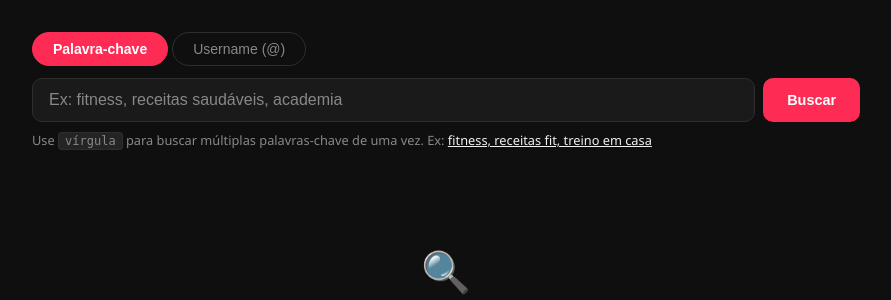
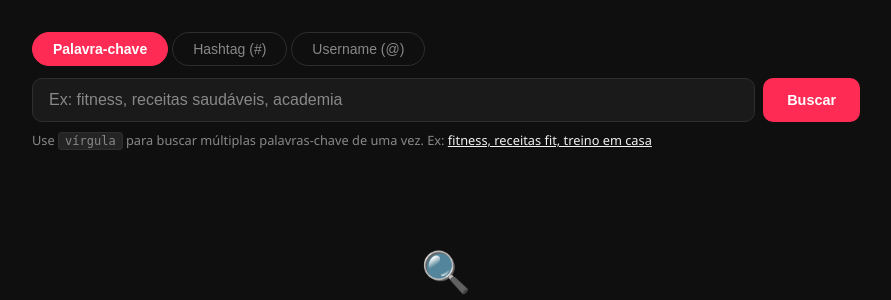
Before and after one commit to raffaelramalhorosa/tiktok-scrapper, a Flask app: page / in a window 1280 px wide. Shown: the part 61-361 px from the top of the page, without its empty margins (194-1085 px from the left). Run offline with Flask 3, Linux system fonts and the light colour scheme; parts of the project's set-up code (start-up, migrations or seed data) failed here and were passed over.

Commit message:
feat: adiciona busca por hashtag com paginação real
Novo endpoint /api/search/hashtag usa /public/hashtag/info + /public/hashtag/posts.
Ao contrário da busca por palavra-chave, o cursor de hashtag é estável e
retorna conteúdo realmente novo a cada página.

Co-Authored-By: Claude Sonnet 4.6 <noreply@anthropic.com>

```diff
--- a/app.py
+++ b/app.py
@@ -187,6 +187,49 @@ def search_keyword():
     })
 
 
+@app.route('/api/search/hashtag')
+@login_required
+def search_hashtag():
+    name = request.args.get('name', '').strip().lstrip('#')
+    cursor = request.args.get('cursor', '')
+    hashtag_id = request.args.get('id', '')
+
+    if not name:
+        return jsonify({'error': 'Nome da hashtag obrigatório'}), 400
+
+    # Se não temos o ID ainda, busca as informações da hashtag primeiro
+    if not hashtag_id:
+        status, info_data, _ = tikapi_get('/public/hashtag/info', {'name': name})
+        if status != 200:
+            return jsonify({'error': 'Hashtag não encontrada', 'status_tikapi': status, 'detail': info_data}), 400
+        hashtag_info = info_data.get('challengeInfo', {}).get('challenge', {})
+        hashtag_id = hashtag_info.get('id', '')
+        if not hashtag_id:
+            return jsonify({'error': 'ID da hashtag não encontrado na resposta'}), 400
+
+    # Busca os posts da hashtag (paginação real via cursor)
+    params = {'id': hashtag_id, 'count': 30}
+    if cursor:
+        params['cursor'] = cursor
+
+    status, data, _ = tikapi_get('/public/hashtag/posts', params)
+    if status != 200:
+        return jsonify({'error': 'Erro ao buscar posts da hashtag', 'status_tikapi': status, 'detail': data}), 400
+
+    items = data.get('itemList', [])
+    video_headers = data.get('$other', {}).get('videoLinkHeaders', {})
+
+    return jsonify({
+        'type': 'hashtag',
+        'items': items,
+        'hashtagId': hashtag_id,
+        'videoHeaders': video_headers,
+        'cursor': str(data.get('cursor', '')),
+        'hasMore': data.get('hasMore', False),
+        'quota': get_quota()
+    })
+
+
 @app.route('/api/search/multi')
 @login_required
 def search_multi():
--- a/templates/index.html
+++ b/templates/index.html
@@ -364,6 +364,7 @@
 <div class="search-area">
   <div class="search-tabs">
     <button class="tab-btn active" data-mode="keyword">Palavra-chave</button>
+    <button class="tab-btn" data-mode="hashtag">Hashtag (#)</button>
     <button class="tab-btn" data-mode="user">Username (@)</button>
   </div>
   <div class="search-row">
@@ -379,6 +380,12 @@
       para buscar múltiplas palavras-chave de uma vez.
       Ex: <span style="color:var(--text);cursor:pointer;" onclick="fillExample('fitness, receitas fit, treino em casa')">
         <u>fitness, receitas fit, treino em casa</u>
+      </span>
+    </span>
+    <span id="hintHashtag" style="display:none;">
+      Digite a hashtag sem o #. Suporta paginação real — carregue quantas páginas quiser.
+      Ex: <span style="color:var(--text);cursor:pointer;" onclick="fillExample('lego')">
+        <u>lego</u>
       </span>
     </span>
     <span id="hintUser" style="display:none;">
@@ -459,6 +466,7 @@
   let hasMore = false;       // se há mais resultados disponíveis
   let videoCookie = '';      // tt_chain_token necessário para download
   let seenVideoIds = new Set(); // evita duplicatas ao paginar
+  let currentHashtagId = ''; // ID da hashtag atual para paginação
 
   // ── Utilitários ─────────────────────────────────────────
   function fmt(n) {
@@ -490,11 +498,12 @@
       btn.classList.add('active');
       mode = btn.dataset.mode;
       const input = document.getElementById('searchInput');
-      input.placeholder = mode === 'user'
-        ? 'Ex: nike   (sem o @)'
-        : 'Ex: fitness, receitas saudáveis, academia';
-      document.getElementById('hintKeyword').style.display = mode === 'user' ? 'none' : 'inline';
-      document.getElementById('hintUser').style.display   = mode === 'user' ? 'inline' : 'none';
+    if (mode === 'user')         input.placeholder = 'Ex: nike   (sem o @)';
+    else if (mode === 'hashtag') input.placeholder = 'Ex: lego   (sem o #)';
+    else                         input.placeholder = 'Ex: fitness, receitas saudáveis, academia';
+    document.getElementById('hintKeyword').style.display = mode === 'keyword' ? 'inline' : 'none';
+    document.getElementById('hintHashtag').style.display = mode === 'hashtag' ? 'inline' : 'none';
+    document.getElementById('hintUser').style.display    = mode === 'user'    ? 'inline' : 'none';
     });
   });
 
@@ -515,6 +524,7 @@
     items = [];
     seenVideoIds = new Set();
     currentQuery = q;
+    currentHashtagId = '';
     nextCursor = '';
     hasMore = false;
 
@@ -526,6 +536,14 @@
         if (!res.ok) { showError(data.error || 'Erro desconhecido'); return; }
         renderUserCard(data.user);
         items = data.posts || [];
+      } else if (mode === 'hashtag') {
+        const res = await fetch(`/api/search/hashtag?name=${encodeURIComponent(q)}`);
+        data = await res.json();
+        if (!res.ok) { showError(data.error || 'Erro desconhecido'); return; }
+        items = data.items || [];
+        currentHashtagId = data.hashtagId || '';
+        nextCursor = data.cursor || '';
+        hasMore = data.hasMore || false;
       } else {
         const keywords = q.split(',').map(k => k.trim()).filter(Boolean);
         const isMulti = keywords.length > 1;
@@ -567,9 +585,14 @@
     btn.textContent = 'Carregando…';
 
     try {
-      const res = await fetch(
-        `/api/search/keyword?q=${encodeURIComponent(currentQuery)}&cursor=${encodeURIComponent(nextCursor)}`
-      );
+      let url;
+      if (mode === 'hashtag') {
+        url = `/api/search/hashtag?name=${encodeURIComponent(currentQuery)}&id=${encodeURIComponent(currentHashtagId)}&cursor=${encodeURIComponent(nextCursor)}`;
+      } else {
+        url = `/api/search/keyword?q=${encodeURIComponent(currentQuery)}&cursor=${encodeURIComponent(nextCursor)}`;
+      }
+
+      const res = await fetch(url);
       const data = await res.json();
       if (!res.ok) { toast(data.error || 'Erro ao carregar mais.', 'error'); return; }
 
@@ -593,8 +616,7 @@
 
   function updateLoadMore() {
     const area = document.getElementById('loadMoreArea');
-    // Só mostra o botão em buscas por palavra-chave (user não tem paginação na API)
-    area.style.display = (hasMore && mode === 'keyword') ? 'block' : 'none';
+    area.style.display = (hasMore && (mode === 'keyword' || mode === 'hashtag')) ? 'block' : 'none';
   }
 
   document.getElementById('loadMoreBtn').addEventListener('click', loadMore);
```
